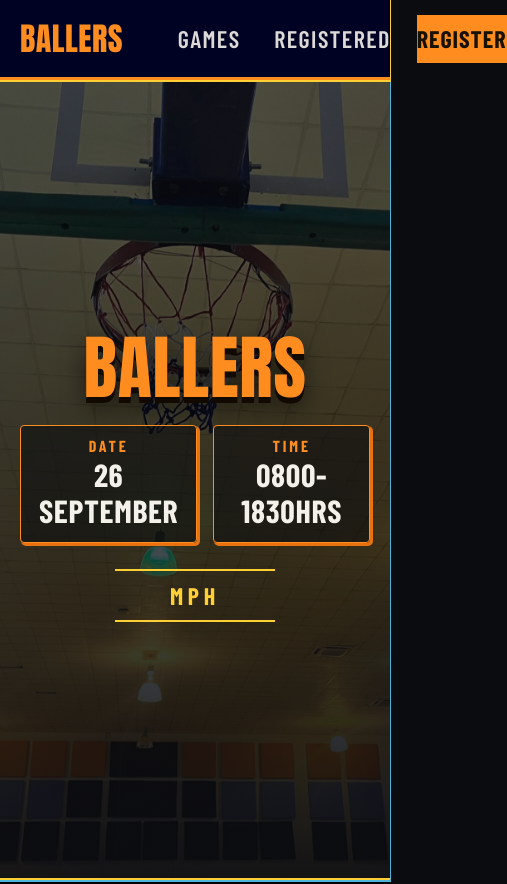
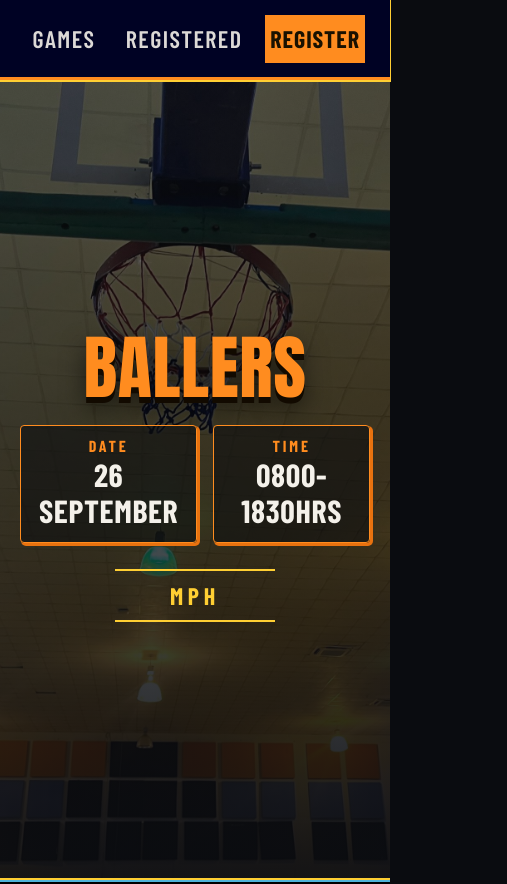
Before and after one commit to bChandrax/BALLERS, a React (Vite) app: page / in a window 390 px wide. Shown: the top 884 px of the page, 507 px wide, since content can reach past the window. Built offline with nearby package versions, Linux system fonts and the light colour scheme; no server answers.

Commit message:
fix: update TopNav styles for improved layout and responsiveness

```diff
--- a/src/components/TopNav.css
+++ b/src/components/TopNav.css
@@ -2,7 +2,7 @@
   height: var(--nav-height);
   display: flex;
   align-items: center;
-  justify-content: space-between;
+  justify-content: space-around;
   padding: 0 20px;
   background: var(--color-nav-color);
   border-bottom: 3px solid var(--color-orange);
@@ -23,10 +23,8 @@
 .topnav__nav {
   display: flex;
   align-items: center;
-  gap: 18px;
+  justify-content: space-evenly;
 }
-
-
 
 .topnav__link {
   padding-inline: 2vw;
@@ -66,6 +64,7 @@
   color: #191100;
   height: 3rem;
   width: 150px;
+  padding-inline: 5px;
   transition: background 0.15s ease, transform 0.15s ease;
 }
 
--- a/src/components/TopNav.jsx
+++ b/src/components/TopNav.jsx
@@ -9,10 +9,10 @@ export default function TopNav() {
       </a>
 
       <nav className="topnav__nav" aria-label="Primary">
-        <a href="#games" className="topnav__link">
+        <a href="#games" className="topnav__link nav-games">
           Games
         </a>
-        <Link to="/registered" className="topnav__link">
+        <Link to="/registered" className="topnav__link nav-registred">
           Registered
         </Link>
         <Link to="/form" className="topnav__cta">
--- a/src/responsiveness.css
+++ b/src/responsiveness.css
@@ -31,7 +31,7 @@
 }
 
 @media (max-width:568px) {
-    .topnav__nav{width: 200px;}
+    .topnav__nav{width: 70%;}
 
     .hero__content{width: 100%;}
     .hero__meta{width: 100%;}
@@ -77,7 +77,22 @@
     }
 }
 
+@media (max-width:500px){
+    .topnav{
+        padding: 0px 5px;
+    }
+    .topnav__logo{display: none;}
+    .topnav__nav{width: 100vw;}
+}
+
 @media (max-width: 400px) {
+  .topnav{
+    padding: 0px 10px;
+    font-size: 0.75rem;
+  }
+  .topnav__cta{width: 100px;}
+  .topnav__nav{width: 100vw;}
+
   .hero__meta-box{
     width: 200px;
   }
@@ -98,7 +113,6 @@
 }
 
 @media (max-width:360px) {
-    .topnav__logo{display: none;}
     .topnav__nav{
         width: 100vw;
         justify-content: space-between;
```
